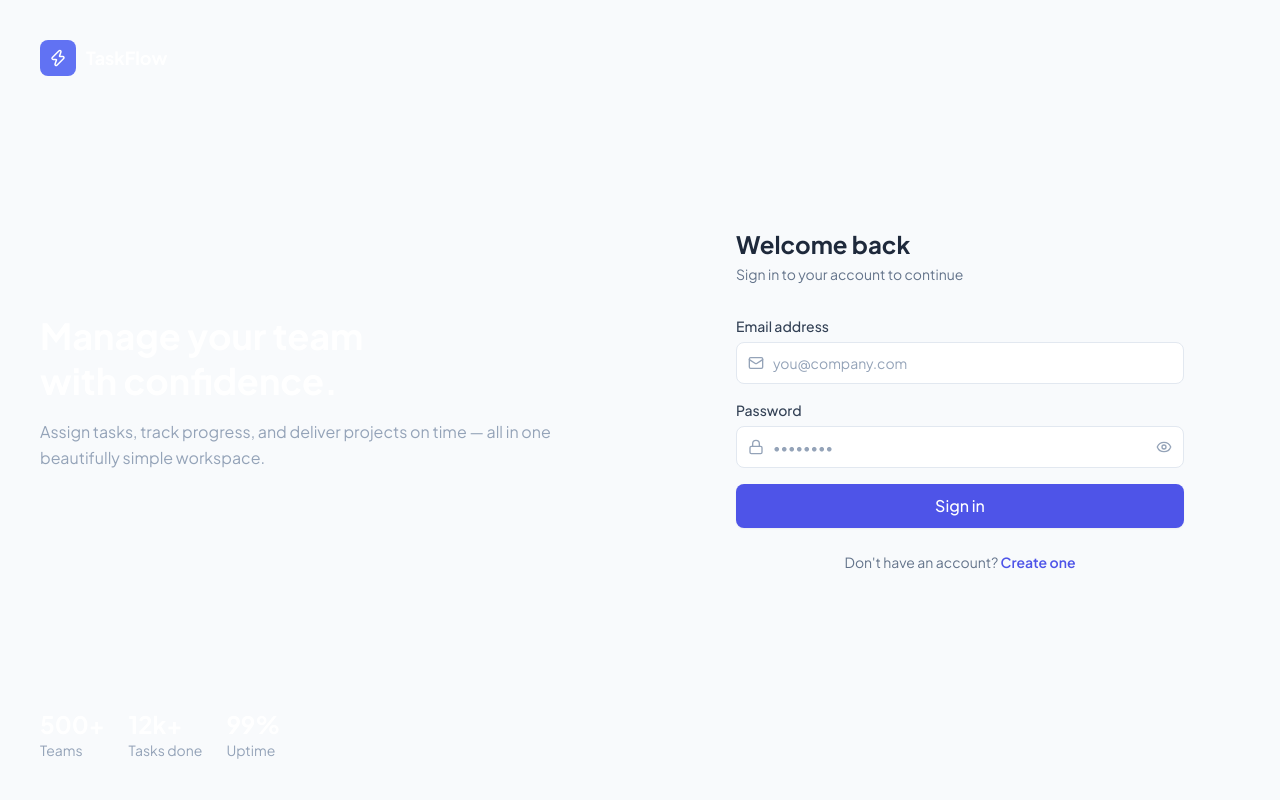
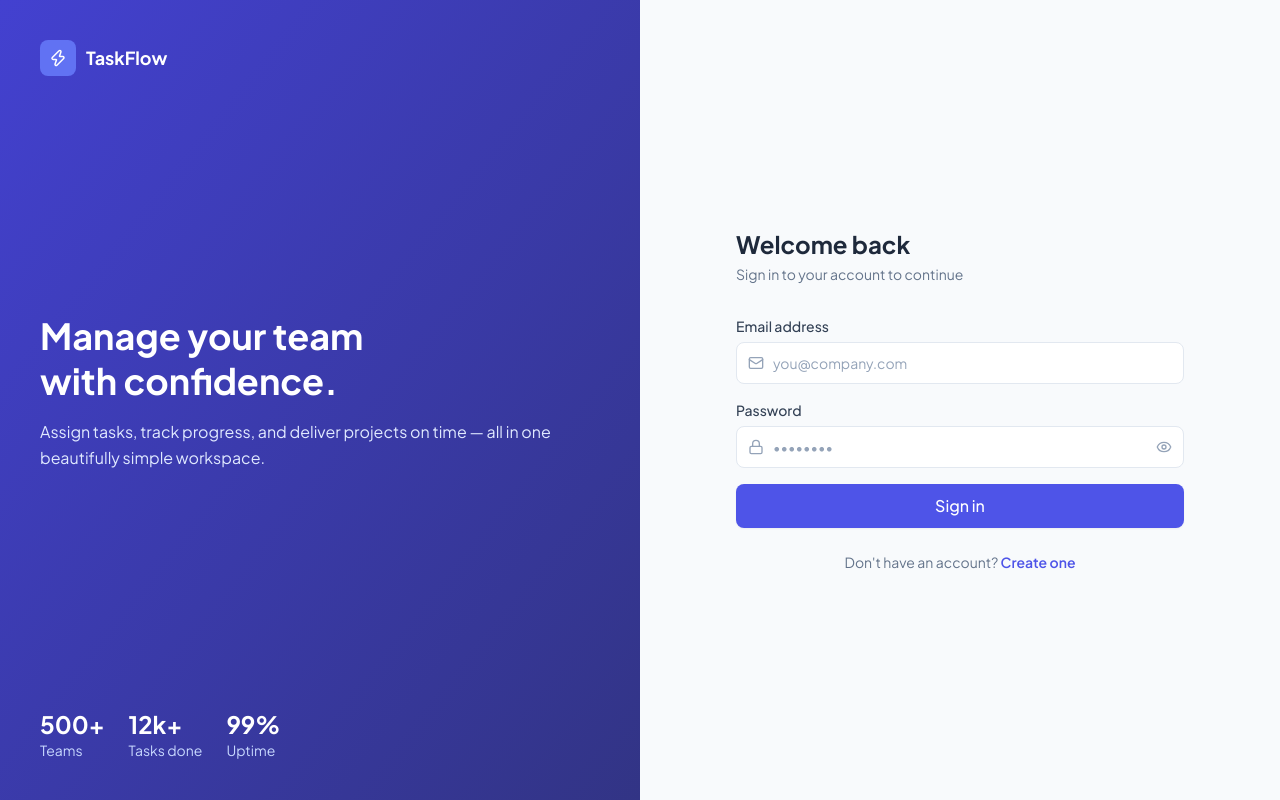
Before and after one commit to PREET9818/team-task-manager, a React (Vite) app in the folder frontend/: page /login in a window 1280 px wide. Built offline with nearby package versions, Linux system fonts and the light colour scheme; no server answers.

Commit message:
fix: left panel text visibility

```diff
--- a/frontend/src/pages/LoginPage.jsx
+++ b/frontend/src/pages/LoginPage.jsx
@@ -38,8 +38,7 @@ export default function LoginPage() {
   return (
     <div className="min-h-screen flex">
       {/* Left panel */}
-      <div className="hidden lg:flex w-1/2 bg-surface-900 flex-col justify-between p-10">
-        <div className="flex items-center gap-2.5">
+<div className="hidden lg:flex w-1/2 bg-gradient-to-br from-brand-700 to-brand-900 flex-col justify-between p-10">        <div className="flex items-center gap-2.5">
           <div className="w-9 h-9 bg-brand-500 rounded-lg flex items-center justify-center">
             <Zap size={18} className="text-white" />
           </div>
@@ -49,7 +48,7 @@ export default function LoginPage() {
           <h2 className="text-4xl font-bold text-white leading-tight mb-4">
             Manage your team<br />with confidence.
           </h2>
-          <p className="text-slate-400 text-base leading-relaxed">
+          <p className="text-brand-100 text-base leading-relaxed">
             Assign tasks, track progress, and deliver projects on time — all in one beautifully simple workspace.
           </p>
         </div>
@@ -57,8 +56,8 @@ export default function LoginPage() {
           {[['500+', 'Teams'], ['12k+', 'Tasks done'], ['99%', 'Uptime']].map(([val, lbl]) => (
             <div key={lbl}>
               <p className="text-2xl font-bold text-white">{val}</p>
-              <p className="text-sm text-slate-400">{lbl}</p>
-            </div>
+<p className="text-sm text-brand-200">{lbl}</p>
+</div>
           ))}
         </div>
       </div>
```
